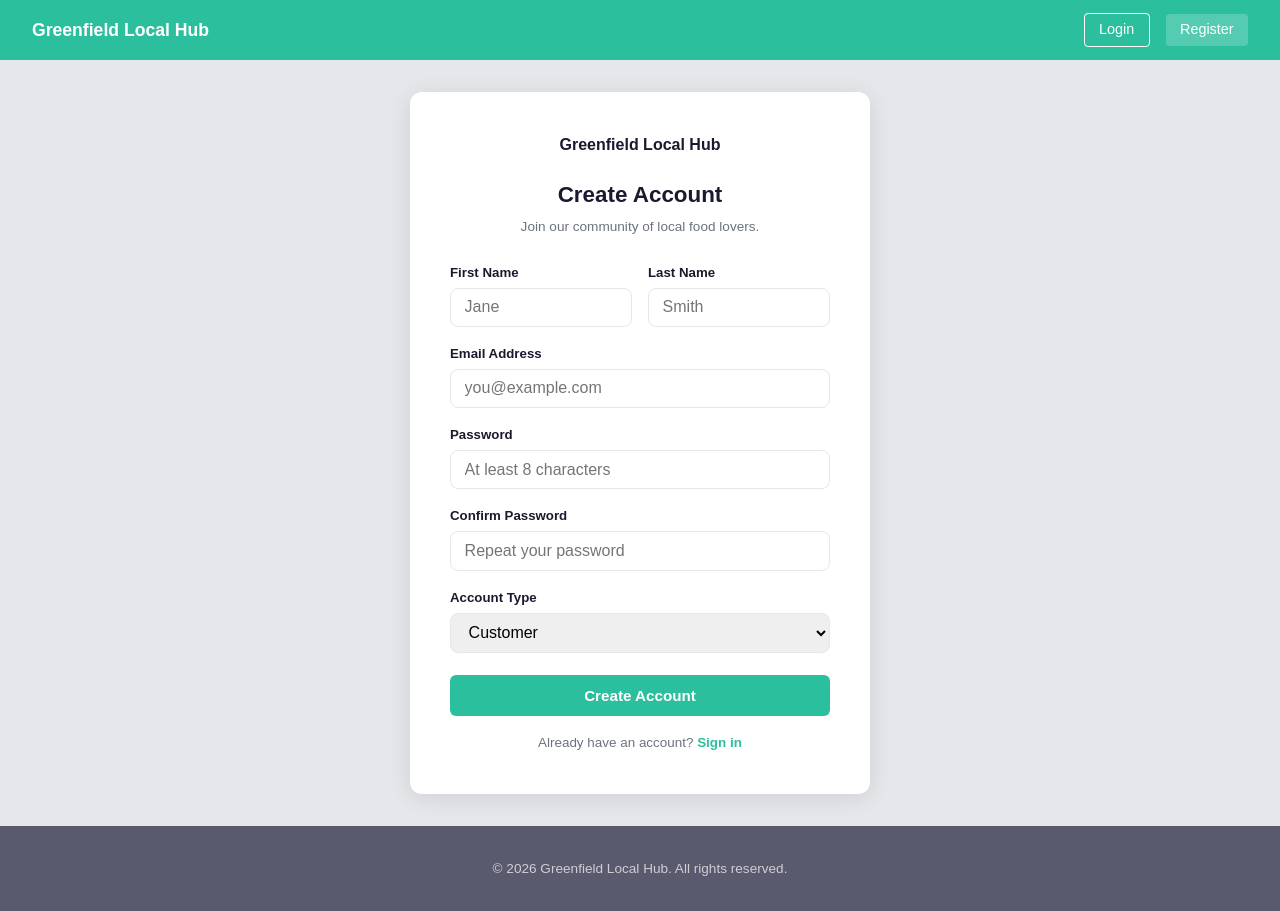
After one commit to Herox-TJ/Greenfield-Local-Hub, a Flask app: page /register in a window 1280 px wide. The commit adds this page. Run offline with Flask 3, Linux system fonts and the light colour scheme.

Commit message:
Iteration 1

```diff
--- a/templates/base.html
+++ b/templates/base.html
@@ -9,7 +9,7 @@
 <body>
 
 <nav class="navbar">
-    <a href="{{ url_for('index') }}" class="nav-logo">&#127807; Greenfield Local Hub</a>
+    <a href="{{ url_for('index') }}" class="nav-logo">Greenfield Local Hub</a>
     <div class="nav-right">
         {% if current_user %}
         <span>{{ current_user.first_name }}</span>
--- /dev/null
+++ b/templates/register.html
@@ -0,0 +1,49 @@
+{% extends 'base.html' %}
+{% block title %}Login – Greenfield Local Hub{% endblock %}
+
+{% block content %}
+<div class="auth-bg">
+    <div class="auth-card">
+        <div class="auth-logo">
+            <span class="auth-logo-name">Greenfield Local Hub</span>
+        </div>
+        <h2>Create Account</h2>
+        <p class="auth-sub">Join our community of local food lovers.</p>
+        <form method="POST">
+            <div class="form-row-2">
+                <div class="form-group">
+                    <label>First Name</label>
+                    <input type="text" name="first_name" required placeholder="Jane">
+                </div>
+                <div class="form-group">
+                    <label>Last Name</label>
+                    <input type="text" name="last_name" required placeholder="Smith">
+                </div>
+            </div>
+            <div class="form-group">
+                <label>Email Address</label>
+                <input type="email" name="email" required placeholder="you@example.com">
+            </div>
+            <div class="form-group">
+                <label>Password</label>
+                <input type="password" name="password" required placeholder="At least 8 characters">
+            </div>
+            <div class="form-group">
+                <label>Confirm Password</label>
+                <input type="password" name="confirm_password" required placeholder="Repeat your password">
+            </div>
+            <div class="form-group">
+                <label>Account Type</label>
+                <select name="role">
+                    <option value="customer">Customer</option>
+                    <option value="producer">Producer</option>
+                </select>
+            </div>
+            <button type="submit" class="btn-submit">Create Account</button>
+        </form>
+        <p class="auth-footer-note">
+            Already have an account? <a href="{{ url_for('login') }}">Sign in</a>
+        </p>
+    </div>
+</div>
+{% endblock %}
```
Also changed, not shown: seed.py (added, +37 -0 lines), instance/greenfield.db (added).
